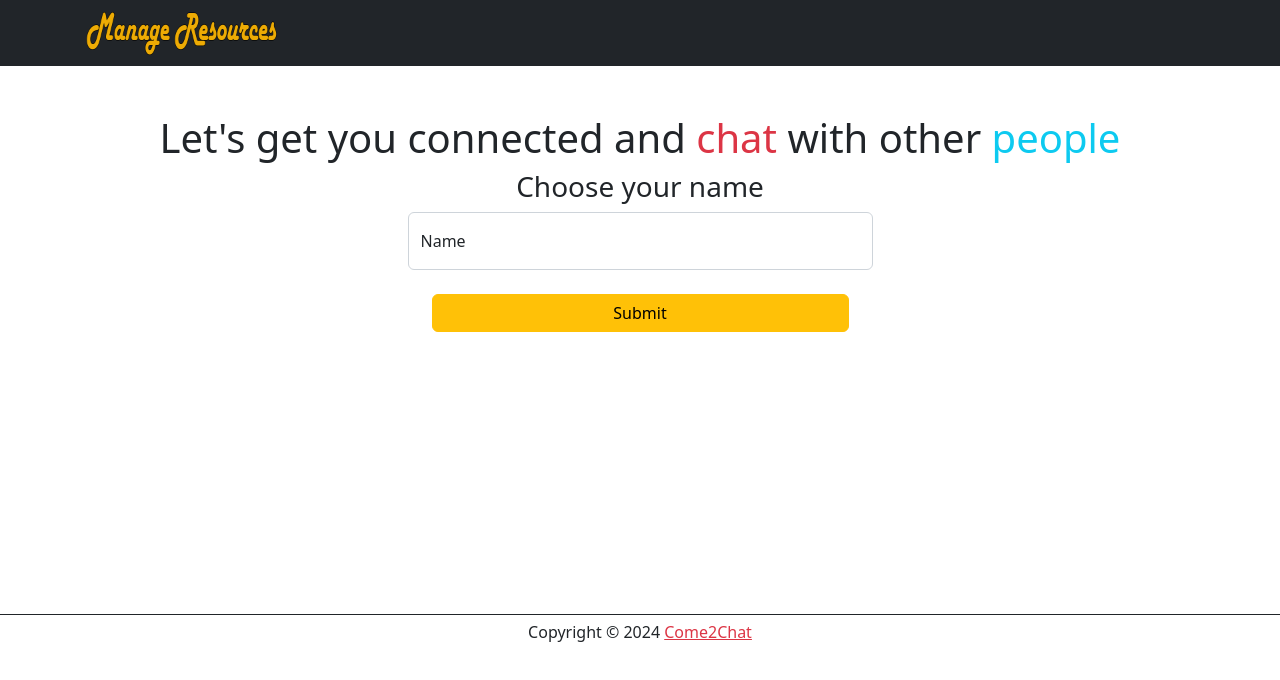
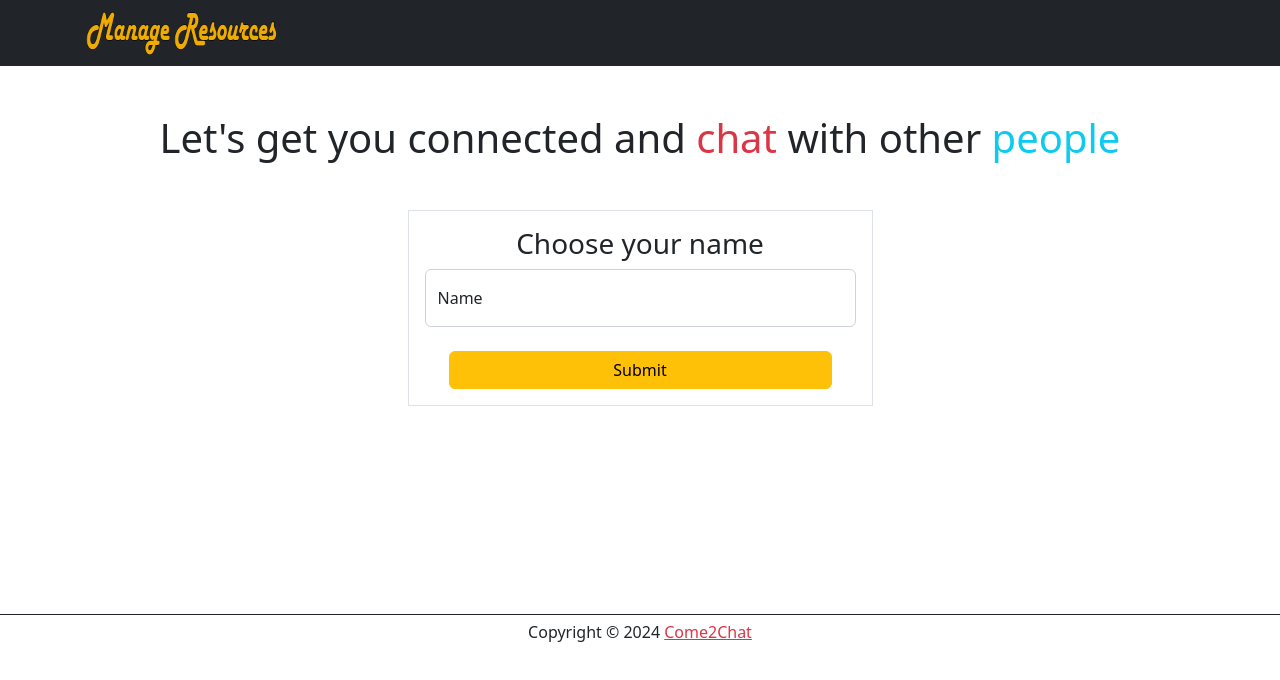
Before and after one commit to jaworovcki/ChatApp, an Angular app in the folder Come2Chat/Client/: page / in a window 1280 px wide. Shown: the top 680 px of the page. Built offline with nearby package versions, Linux system fonts and the light colour scheme.

Commit message:
Complete the form for user name

```diff
--- a/Come2Chat/Client/src/app/app.module.ts
+++ b/Come2Chat/Client/src/app/app.module.ts
@@ -7,6 +7,7 @@ import { NgbModule } from '@ng-bootstrap/ng-bootstrap';
 import { NavbarComponent } from './navbar/navbar.component';
 import { FooterComponent } from './footer/footer.component';
 import { HomeComponent } from './home/home.component';
+import { ReactiveFormsModule } from '@angular/forms';
 
 @NgModule({
   declarations: [
@@ -18,7 +19,8 @@ import { HomeComponent } from './home/home.component';
   imports: [
     BrowserModule,
     AppRoutingModule,
-    NgbModule
+    NgbModule,
+    ReactiveFormsModule
   ],
   providers: [],
   bootstrap: [AppComponent]
--- a/Come2Chat/Client/src/app/home/home.component.html
+++ b/Come2Chat/Client/src/app/home/home.component.html
@@ -4,14 +4,22 @@
         <span class="text-info">people</span>
     </h1>
 
-    <div class="d-flex justify-content-center">
+    <div class="d-flex justify-content-center mt-5">
         <div class="col-12 col-lg-5">
             <main class="form-signin">
-                <form>
+                <form [formGroup]="userForm" (ngSubmit)="submitForm()" autocomplete="off" class="p-3 border">
                     <h3>Choose your name</h3>
                     <div class="form-floating mb-3">
-                        <input type="text" class="form-control" placeholder="Name">
+                        <input formControlName="name" type="text" class="form-control" placeholder="Name"
+                        [class.is-invalid]="submitted && userForm.get('name')?.errors">
                         <label for="name">Name</label>
+                        <span class="text-danger" *ngIf="submitted && userForm.get('name')?.hasError('required')">
+                            Please choose a name
+                        </span>
+                        <span class="text-danger" *ngIf="submitted && userForm.get('name')?.hasError('maxlength') ||
+                        userForm.get('name')?.hasError('minlength')">
+                            Your name must be at least 1 and maximum 20 characters long
+                        </span>
                     </div>
 
                     <div class="d-grid mt-4 px-4">
--- a/Come2Chat/Client/src/app/home/home.component.ts
+++ b/Come2Chat/Client/src/app/home/home.component.ts
@@ -1,4 +1,5 @@
 import { Component, OnInit } from '@angular/core';
+import { FormBuilder, FormGroup, Validators } from '@angular/forms';
 
 @Component({
   selector: 'app-home',
@@ -6,10 +7,27 @@ import { Component, OnInit } from '@angular/core';
   styleUrls: ['./home.component.css']
 })
 export class HomeComponent implements OnInit {
+    userForm: FormGroup = new FormGroup({});
+    submitted: boolean = false;
 
-  constructor() { }
+  constructor(private formBuilder: FormBuilder) { }
 
   ngOnInit(): void {
+    this.initializeForm();
+  }
+
+  initializeForm() {
+    this.userForm = this.formBuilder.group({
+        name: ['', [Validators.required, Validators.minLength(1), Validators.maxLength(20)]],
+    });
+  }
+
+  submitForm() {
+    this.submitted = true;
+
+    if (this.userForm.valid) {
+        console.log(this.userForm.value);
+    }
   }
 
 }
```
